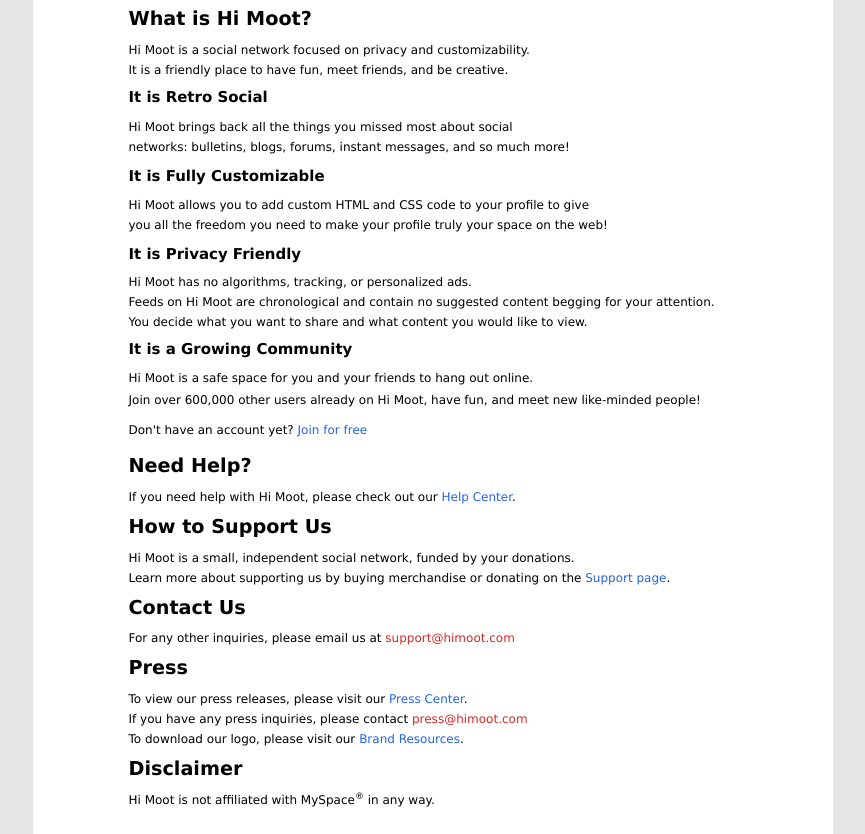
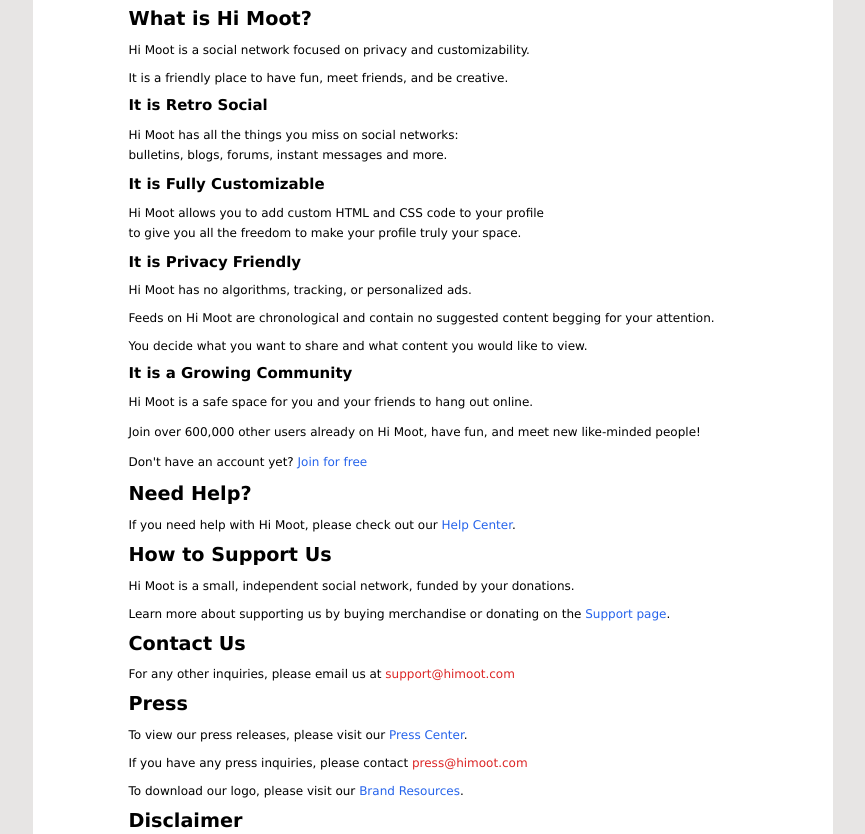
Before and after one commit to richardk80/kinva, an Astro site: page /about in a window 1280 px wide. Shown: the part 118-952 px from the top of the page, without its empty margins (200-1065 px from the left). Built offline with nearby package versions, Linux system fonts and the light colour scheme; Astro itself is replaced by a stand-in of ours.

Commit message:
Commit 6 made on 06-28-2024 at 6:46:45 AM

```diff
--- a/src/components/about/BottomAboutText.astro
+++ b/src/components/about/BottomAboutText.astro
@@ -1,19 +1,23 @@
  <h2 class="text-[19.2px] font-semibold mb-2 text-balance leading-2">Need Help?</h2>
-	<p class="text-xs mb-2 text-balance leading-2">If you need help with Hi Moot, please check out our <a class="text-blue-600  font-normal hover:text-red-600 hover:underline" href="/help">Help Center</a>.</p>
+ 	<div class="mb-2">
+		 <p class="text-xs text-balance leading-2">If you need help with Hi Moot, please check out our <a class="text-blue-600  font-normal hover:text-red-600 hover:underline" href="/help">Help Center</a>.</p>
+ 	</div>
 
 	<h2 class="text-[19.2px] font-semibold mb-2 text-balance leading-2">How to Support Us</h2>
-		<div class="mb-2">
-			<p class="text-xs mb-1 text-balance leading-2">Hi Moot is a small, independent social network, funded by your donations.</p>
-			<p class="text-xs mb-1 text-balance leading-2">Learn more about supporting us by buying merchandise or donating on the <a class="text-blue-600 font-normal hover:text-red-600 hover:underline" href="/support" title="Learn more about how you can support us">Support page</a>.</p>
-	</div>
+		<div class="mb-2 space-y-3">
+			<p class="text-xs text-balance leading-2">Hi Moot is a small, independent social network, funded by your donations.</p>
+			<p class="text-xs text-balance leading-2">Learn more about supporting us by buying merchandise or donating on the <a class="text-blue-600 font-normal hover:text-red-600 hover:underline" href="/support" title="Learn more about how you can support us">Support page</a>.</p>
+		</div>
 
 	<h2 class="text-[19.2px] font-semibold mb-2 text-balance leading-2">Contact Us</h2>
-		<p class="mb-2 text-xs text-balance leading-2">For any other inquiries, please email us at <a class="text-red-600" href="#">support@himoot.com</a></p>
+		<p class="mb-2 text-xs text-balance leading-2">For any other inquiries, please email us at <a class="text-red-600" href="mailto:support@himoot.com">support@himoot.com</a></p>
 
 	<h2 class="text-[19.2px] font-semibold mb-2 text-balance leading-2">Press</h2>
-		<p class="text-xs mb-1 text-balance leading-2">To view our press releases, please visit our <a class="text-blue-600  font-normal hover:text-red-600 hover:underline" href="/press">Press Center</a>.</p>
-		<p class="text-xs mb-1 text-balance leading-2">If you have any press inquiries, please contact <a class="text-red-600" href="#">press@himoot.com</a></p>
-		<p class="text-xs mb-2 text-balance leading-2">To download our logo, please visit our <a class="text-blue-600 font-normal hover:text-red-600 hover:underline" href="/brand">Brand Resources</a>.</p>
+	<div class="mb-2 space-y-3">
+		<p class="text-xs text-balance leading-2">To view our press releases, please visit our <a class="text-blue-600  font-normal hover:text-red-600 hover:underline" href="/press">Press Center</a>.</p>
+		<p class="text-xs text-balance leading-2">If you have any press inquiries, please contact <a class="text-red-600" href="#">press@himoot.com</a></p>
+		<p class="text-xs text-balance leading-2">To download our logo, please visit our <a class="text-blue-600 font-normal hover:text-red-600 hover:underline" href="/brand">Brand Resources</a>.</p>
+	</div>
 
 	<h2 class="text-[19.2px] font-semibold mb-2 text-balance leading-2">Disclaimer</h2>
 		<p class="mb-8 text-xs text-balance leading-2">Hi Moot is not affiliated with MySpace<sup>®</sup> in any way.</p>
--- a/src/components/about/FollowButtons.astro
+++ b/src/components/about/FollowButtons.astro
@@ -8,12 +8,12 @@
         {[
           ["flex items-center justify-center w-6 h-6 bg-black hover:bg-stone-700", "Follow Hi Moot on X", "https://x.com/himoot", "m-auto h-[16px] w-[16px] fill-white", "x-twitter" ],
           ["flex items-center justify-center w-6 h-6 instagram hover:brightness-110", "Follow Hi Moot on Instagram", "https://instagram.com/himoot", "m-auto h-[20px] w-[20px] fill-white", "instagram" ],
-          [ "flex items-center justify-center w-6 h-6 bg-red-600 hover:bg-red-500", "Subscibe to Hi Moot on YouTube", "https://www.youtube.com/himoot", "m-auto h-[16px] w-[16px] fill-white", "youtube" ],
+          [ "flex items-center justify-center w-6 h-6 bg-red-600 hover:bg-red-500", "Subscribe to Hi Moot on YouTube", "https://www.youtube.com/himoot", "m-auto h-[16px] w-[16px] fill-white", "youtube" ],
           [ "flex items-center justify-center w-6 h-6 bg-black hover:bg-stone-700", "Follow Hi Moot on TikTok", "https://www.tiktok.com/@himoot", "m-auto h-[16px] w-[16px] fill-white", "tiktok" ],
           ["flex items-center justify-center w-6 h-6 bg-blue-700 hover:bg-blue-600", "Follow Hi Moot on Facebook", "https://www.facebook.com/himoot", "m-auto h-[16px] w-[16px] fill-white", "facebook" ],
-        ].map(([shbackgroundclass, shtitle, shhref, shbuttonclass, shiconname]) => (
-          <a class={shbackgroundclass} title={shtitle} href={shhref} target="_blank" rel="noopener">
-            <Icon class={shbuttonclass} name={shiconname} />
+        ].map(([buttonClass, buttonTitle, buttonHref, iconClass, iconName], iconIndex) => (
+          <a class={buttonClass} title={buttonTitle} href={buttonHref} target="_blank" rel="noopener">
+            <Icon key={iconIndex} class={iconClass} name={iconName} />
           </a>
         ))
       }
--- a/src/components/about/TopAboutText.astro
+++ b/src/components/about/TopAboutText.astro
@@ -1,16 +1,26 @@
 <h1 class="text-[25.6px] font-semibold mb-2 text-balance">About & FAQs</h1>
 	<h2 class="text-[19.2px] font-semibold mb-2 text-balance">What is Hi Moot?</h2>
-		<p class="mb-1 text-xs text-balance">Hi Moot is a social network focused on privacy and customizability.</p>
-		<p class="mb-2 text-xs text-balance">It is a friendly place to have fun, meet friends, and be creative.</p>
+		<div class="mb-2 space-y-3">
+			<p class="text-xs text-balance">Hi Moot is a social network focused on privacy and customizability.</p>
+			<p class="text-xs text-balance">It is a friendly place to have fun, meet friends, and be creative.</p>
+		</div>
 	<h2 class="text-[14.976px] font-semibold mb-2 text-balance">It is Retro Social</h2>
-		<p class="mb-2 text-xs leading-5 text-balance">Hi Moot brings back all the things you missed most about social networks: bulletins, blogs, forums, instant messages, and so much more!</p>
+		<div class="mb-2 space-y-3">
+			<p class="text-xs leading-5 text-balance">Hi Moot has all the things you miss on social networks: bulletins, blogs, forums, instant messages and more.</p>
+		</div>
 	<h2 class="text-[14.976px] font-semibold mb-2 text-balance">It is Fully Customizable</h2>
-		<p class="mb-2 text-xs leading-5 text-balance">Hi Moot allows you to add custom HTML and CSS code to your profile to give you all the freedom you need to make your profile truly your space on the web!</p>
+		<div class="mb-2 space-y-3">
+			<p class="text-xs leading-5 text-balance">Hi Moot allows you to add custom HTML and CSS code to your profile to give you all the freedom to make your profile truly your space.</p>
+		</div>
 	<h2 class="text-[14.976px] font-semibold mb-2 text-balance">It is Privacy Friendly</h2>
-		<p class="mb-1 text-xs text-balance">Hi Moot has no algorithms, tracking, or personalized ads.</p>
-		<p class="mb-1 text-xs text-balance">Feeds on Hi Moot are chronological and contain no suggested content begging for your attention.</p>
-		<p class="mb-2 text-xs text-balance">You decide what you want to share and what content you would like to view.</p>
+		<div class="mb-2 space-y-3">
+			<p class="text-xs text-balance">Hi Moot has no algorithms, tracking, or personalized ads.</p>
+			<p class="text-xs text-balance">Feeds on Hi Moot are chronological and contain no suggested content begging for your attention.</p>
+			<p class="text-xs text-balance">You decide what you want to share and what content you would like to view.</p>
+		</div>
 	<h2 class="text-[14.976px] font-semibold mb-2 text-balance">It is a Growing Community</h2>
-		<p class="mb-1 text-xs leading-5 text-balance">Hi Moot is a safe space for you and your friends to hang out online.</p>
-		<p class="mb-3 text-xs text-balance">Join over 600,000 other users already on Hi Moot, have fun, and meet new like-minded people!</p>
-		<p class="mb-3 text-xs leading-5 text-balance">Don't have an account yet? <a class="text-blue-600 font-normal hover:text-red-600 hover:underline" href="/signup">Join for free</a></p>
+		<div class="mb-2 space-y-3">
+			<p class="text-xs leading-5 text-balance">Hi Moot is a safe space for you and your friends to hang out online.</p>
+			<p class="text-xs text-balance">Join over 600,000 other users already on Hi Moot, have fun, and meet new like-minded people!</p>
+			<p class="text-xs leading-5 text-balance">Don't have an account yet? <a class="text-blue-600 font-normal hover:text-red-600 hover:underline" href="/signup">Join for free</a></p>
+		</div>
--- a/src/components/about/VerifyButtons.astro
+++ b/src/components/about/VerifyButtons.astro
@@ -2,13 +2,13 @@
 import { Icon } from 'astro-icon';
 ---
 <div class="flex items-center space-x-48">
-      <a href="https://validator.w3.org" target="_blank" rel="noopener" title="Valid HTML5">
-        <Icon class="w-[80px] h-auto hover:brightness-110" name="w3c-html5" />
-      </a>
-      <a href="https://jigsaw.w3.org/css-validator" target="_blank" rel="noopener" title="Valid CSS3">
-        <Icon class="w-[80px] h-auto hover:brightness-110" name="w3c-css3" />
-      </a>
-      <a href="https://validator.w3.org/feed" target="_blank" rel="noopener" title="Valid RSS">
-        <Icon class="w-[80px] h-auto hover:brightness-110" name="w3c-rss" />
-      </a>
+  {[
+    ["https://validator.w3.org", "Valid HTML5", "w3c-html5"],
+    ["https://jigsaw.w3.org/css-validator", "Valid CSS3", "w3c-css3"],
+    ["https://validator.w3.org/feed", "Valid RSS", "w3c-rss"]
+  ].map(([iconHref, iconTitle, iconName ]) => (
+    <a href={iconHref} target="_blank" rel="noopener" title={iconTitle} aria-label={iconTitle}>
+      <Icon class="w-[80px] h-auto hover:brightness-110" name={iconName} alt={iconTitle} />
+    </a>
+  ))}
 </div>
--- a/src/pages/404.astro
+++ b/src/pages/404.astro
@@ -6,7 +6,7 @@
         <div class="mx-auto mb-20 mt-5 font-medium">
           <h1 class="text-2xl font-bold text-center mb-3">Page Not Found</h1>
           <img class="mb-3" src="/img/gif/cat_optimized.gif" alt="GIF" loading="eager">
-          <p class="text-[9px] text-center mb-6">GIF: <a class="text-blue-600 hover:text-red-600 mb-3" href="https://twitter.com/prguitarman" target="_blank">Chris Torres</a></p>
+          <p class="text-[9px] text-center mb-6">Courtesy of: <a class="text-blue-600 hover:text-red-600 mb-3" href="https://twitter.com/prguitarman" target="_blank">Chris Torres</a></p>
           <p class="text-[10px] text-center">Redirecting to your homepage in <span class="text-red-600 font-semibold" id="seconds">10</span> seconds</p>
         </div>
       </div>
--- a/src/pages/[...username]/index.astro
+++ b/src/pages/[...username]/index.astro
@@ -25,7 +25,7 @@
 
 const friendship = false;
 ---
-<Layout title={ `${name}'s Profile Page` }>
+<Layout title=`${name}`>
     <div class="mx-2">
         <div class="grid grid-cols-12 grid-flow-dense">
             <div class="col-span-full">
```
